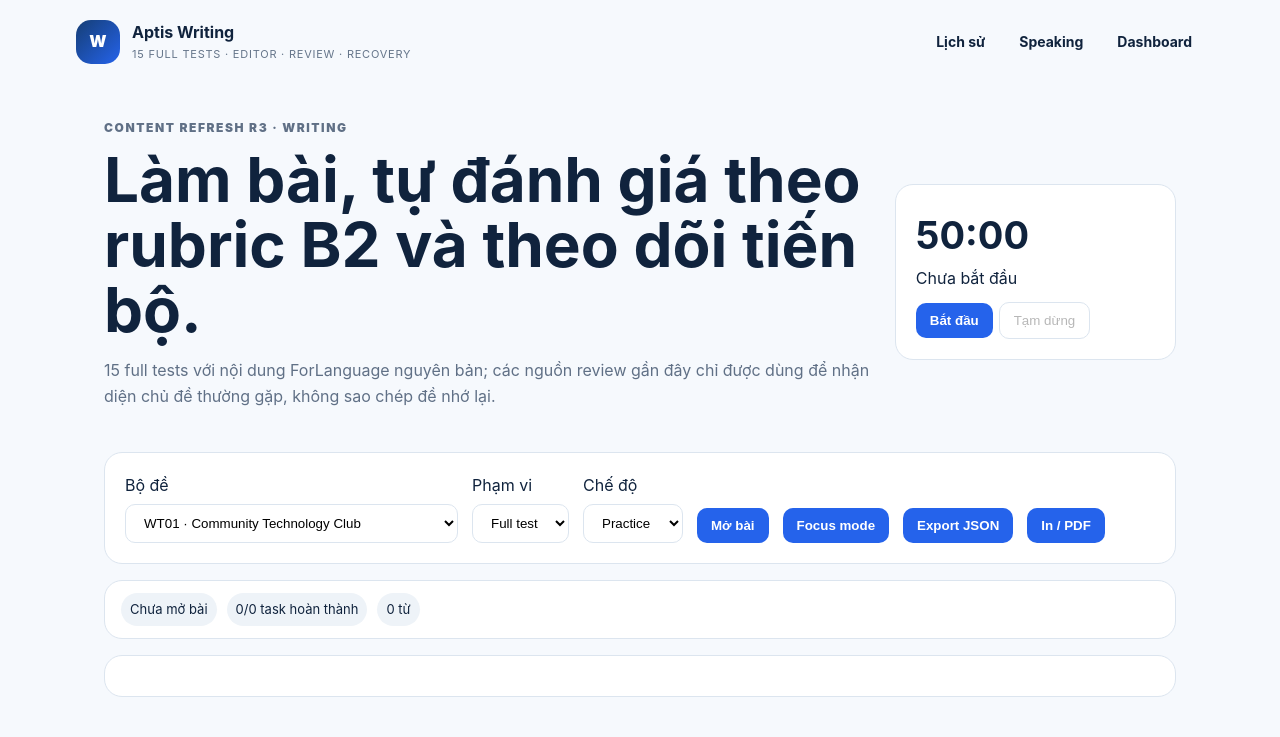
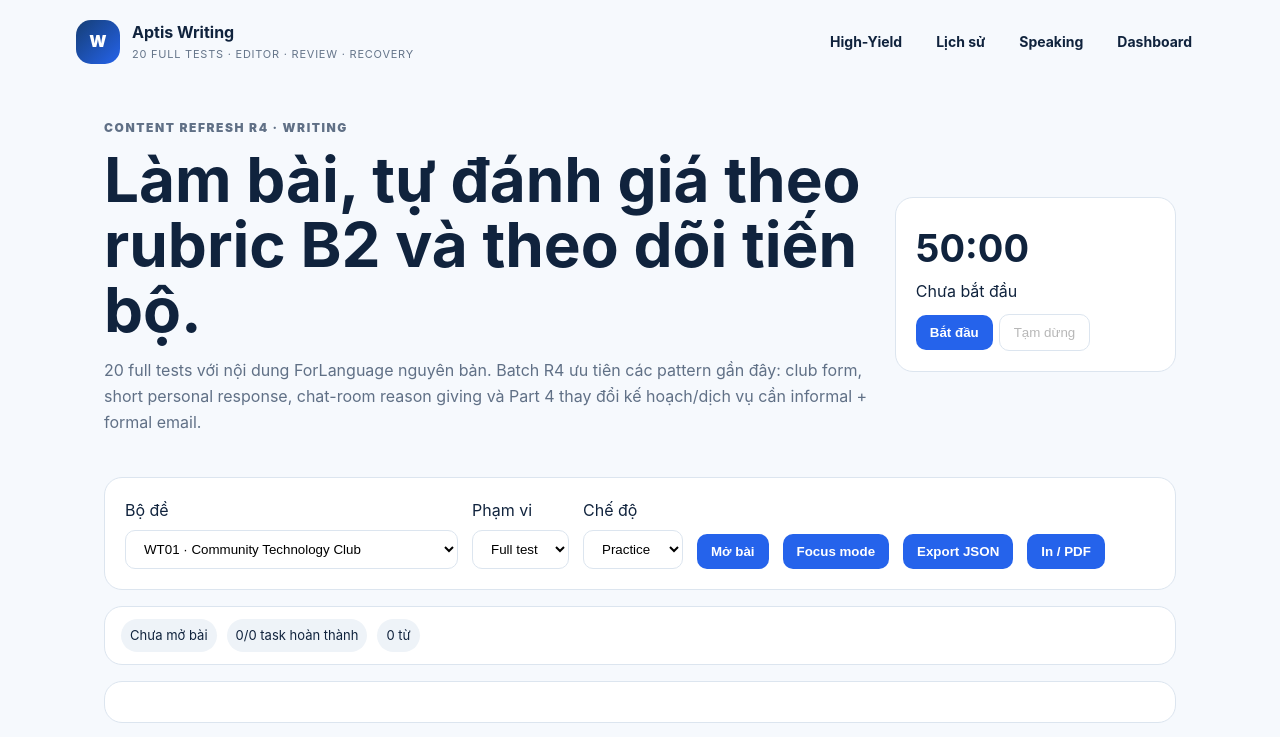
Before and after one commit to forlanguage/forlanguage.github.io, a plain HTML site: page aptis/writing/index.html in a window 1280 px wide. Shown: the top 737 px of the page. Drawn offline with Linux system fonts and the light colour scheme.

Commit message:
feat(writing): expose 20-test R4 bank

```diff
--- a/aptis/writing/index.html
+++ b/aptis/writing/index.html
@@ -6,15 +6,15 @@
   <link rel="stylesheet" href="/aptis/dashboard-v6.css?v=2"><link rel="stylesheet" href="/aptis/writing/writing-v6.css?v=3"><link rel="stylesheet" href="/aptis/writing/writing-review-v3.css?v=1">
 </head>
 <body data-aptis-module="writing">
-<header class="aptis-nav"><a class="aptis-brand" href="/aptis/"><span class="aptis-brand-mark">W</span><span><strong>Aptis Writing</strong><small>15 full tests · editor · review · recovery</small></span></a><nav class="aptis-nav-links"><a href="/aptis/history/">Lịch sử</a><a href="/aptis/speaking/">Speaking</a><a class="primary-link" href="/aptis/">Dashboard</a></nav></header>
+<header class="aptis-nav"><a class="aptis-brand" href="/aptis/"><span class="aptis-brand-mark">W</span><span><strong>Aptis Writing</strong><small>20 full tests · editor · review · recovery</small></span></a><nav class="aptis-nav-links"><a href="/aptis/targeted/">High-Yield</a><a href="/aptis/history/">Lịch sử</a><a href="/aptis/speaking/">Speaking</a><a class="primary-link" href="/aptis/">Dashboard</a></nav></header>
 <main class="writing-page">
-  <section class="writing-hero"><div><p class="eyebrow">CONTENT REFRESH R3 · WRITING</p><h1>Làm bài, tự đánh giá theo rubric B2 và theo dõi tiến bộ.</h1><p>15 full tests với nội dung ForLanguage nguyên bản; các nguồn review gần đây chỉ được dùng để nhận diện chủ đề thường gặp, không sao chép đề nhớ lại.</p></div><aside class="timer-card"><strong id="timer">50:00</strong><span id="timerState">Chưa bắt đầu</span><button id="startTimer" type="button">Bắt đầu</button><button id="pauseTimer" type="button" disabled>Tạm dừng</button></aside></section>
+  <section class="writing-hero"><div><p class="eyebrow">CONTENT REFRESH R4 · WRITING</p><h1>Làm bài, tự đánh giá theo rubric B2 và theo dõi tiến bộ.</h1><p>20 full tests với nội dung ForLanguage nguyên bản. Batch R4 ưu tiên các pattern gần đây: club form, short personal response, chat-room reason giving và Part 4 thay đổi kế hoạch/dịch vụ cần informal + formal email.</p></div><aside class="timer-card"><strong id="timer">50:00</strong><span id="timerState">Chưa bắt đầu</span><button id="startTimer" type="button">Bắt đầu</button><button id="pauseTimer" type="button" disabled>Tạm dừng</button></aside></section>
   <section class="writing-toolbar"><label>Bộ đề<select id="testSelect"><option value="WT01">Đang tải…</option></select></label><label>Phạm vi<select id="modeSelect"><option value="full">Full test</option><option value="part1">Part 1</option><option value="part2">Part 2</option><option value="part3">Part 3</option><option value="part4">Part 4</option></select></label><label>Chế độ<select id="examModeSelect"><option value="practice">Practice</option><option value="exam">Full Test</option></select></label><button id="loadTest" type="button">Mở bài</button><button id="focusMode" type="button">Focus mode</button><button id="exportJson" type="button" disabled>Export JSON</button><button id="printPdf" type="button" disabled>In / PDF</button></section>
   <section id="editorStatus" class="editor-status" aria-live="polite"><span id="draftStatus">Chưa mở bài</span><span id="completionSummary">0/0 task hoàn thành</span><span id="wordSummary">0 từ</span></section>
   <nav id="partNavigation" class="part-navigation" aria-label="Điều hướng Writing" hidden></nav><section id="writingHost" class="writing-host"></section>
   <section class="writing-actions"><button id="saveDraft" type="button" disabled>Lưu draft</button><button id="submitWriting" type="button" disabled>Hoàn thành bài</button></section>
 </main>
 <dialog id="submitDialog" class="submit-dialog"><form method="dialog"><h2>Xác nhận nộp bài</h2><p id="submitMessage"></p><div><button value="cancel">Quay lại</button><button id="confirmSubmit" value="confirm">Nộp bài</button></div></form></dialog>
-<script src="/aptis/shared/attempt-store-v6.js?v=2"></script><script src="/aptis/shared/draft-version-store-v3.js?v=1"></script><script src="/aptis/shared/tab-lock-v1.js?v=1"></script><script src="/aptis/shared/content-refresh-loader-v1.js?v=1"></script><script src="/aptis/writing/writing-self-review-v3.js?v=1"></script><script src="/aptis/writing/writing-v6.js?v=3"></script><script src="/aptis/writing/writing-recovery-v2.js?v=3"></script><script src="/aptis/shared/active-resource-lock-v1.js?v=1"></script>
+<script src="/aptis/shared/attempt-store-v6.js?v=2"></script><script src="/aptis/shared/draft-version-store-v3.js?v=1"></script><script src="/aptis/shared/tab-lock-v1.js?v=1"></script><script src="/aptis/shared/content-refresh-loader-v1.js?v=2"></script><script src="/aptis/writing/writing-self-review-v3.js?v=1"></script><script src="/aptis/writing/writing-v6.js?v=3"></script><script src="/aptis/writing/writing-recovery-v2.js?v=3"></script><script src="/aptis/shared/active-resource-lock-v1.js?v=1"></script>
 </body>
 </html>
```
